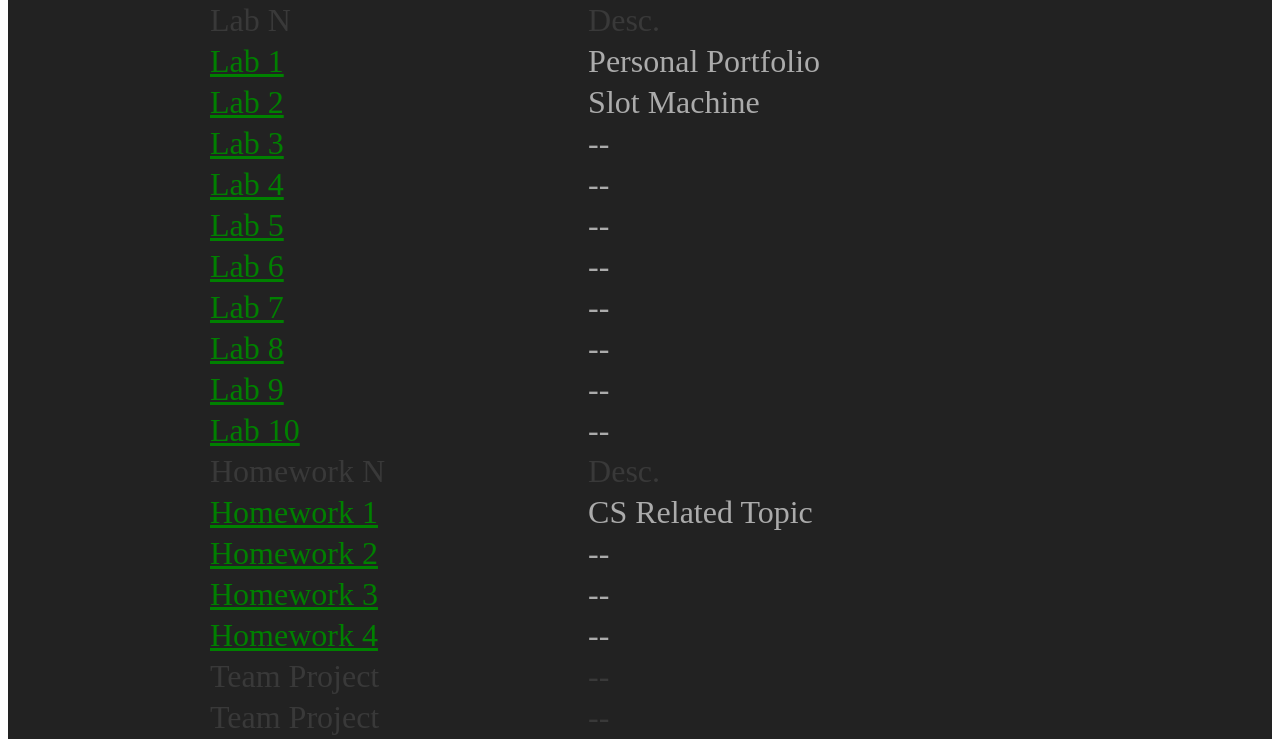
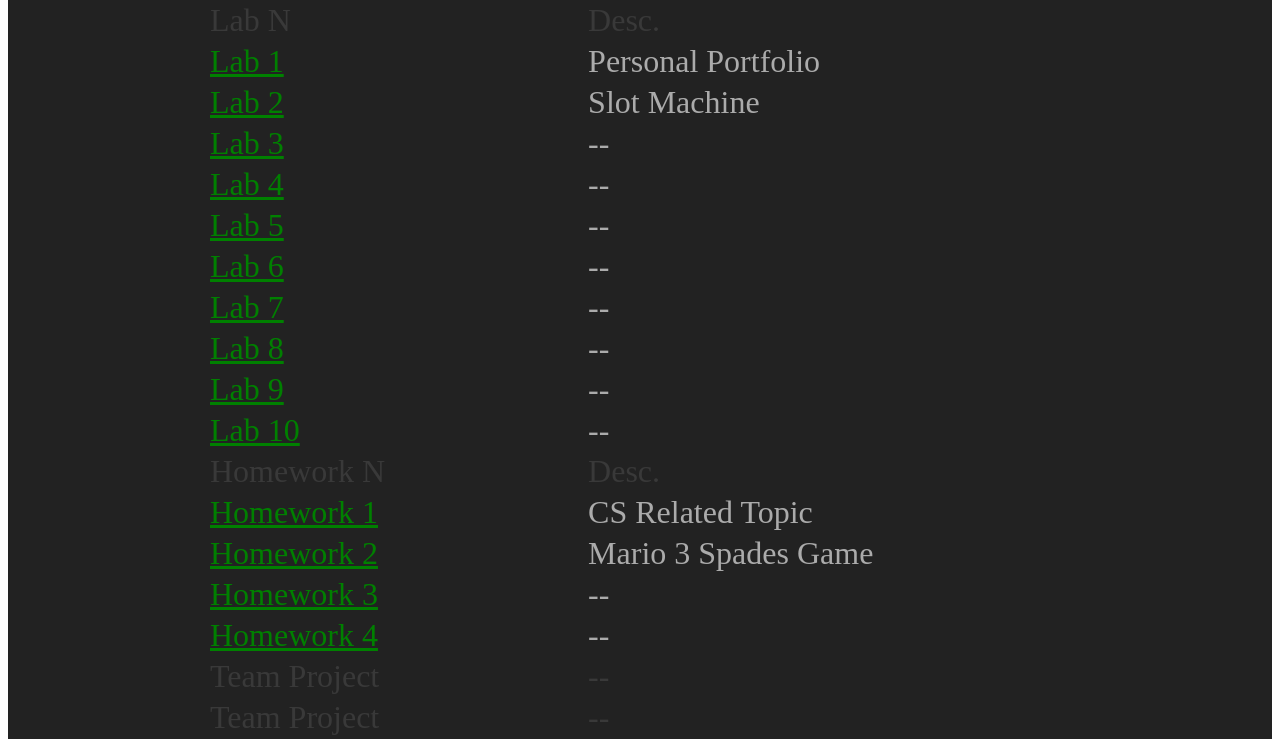
Before and after one commit to Verterax/cst336, a PHP site: page / in a window 1280 px wide. Shown: the part 65-812 px from the top of the page. Run offline with PHP 8.4, Linux system fonts and the light colour scheme.

Commit message:
Lab2 progress

```diff
--- a/index.php
+++ b/index.php
@@ -70,7 +70,7 @@
                 </tr>
                 <tr class= "assign-item">
                     <td><a href="hw2/index.php">Homework 2</a></td>
-                    <td>--</td>
+                    <td>Mario 3 Spades Game</td>
                 </tr>
                 <tr class= "assign-item">
                     <td><a href="hw3/index.php">Homework 3</a></td>
```
